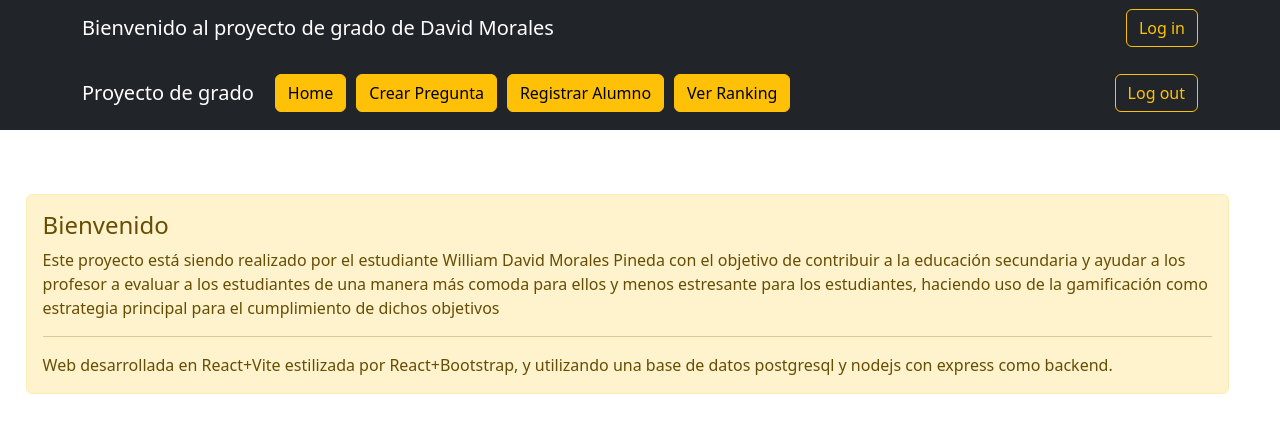
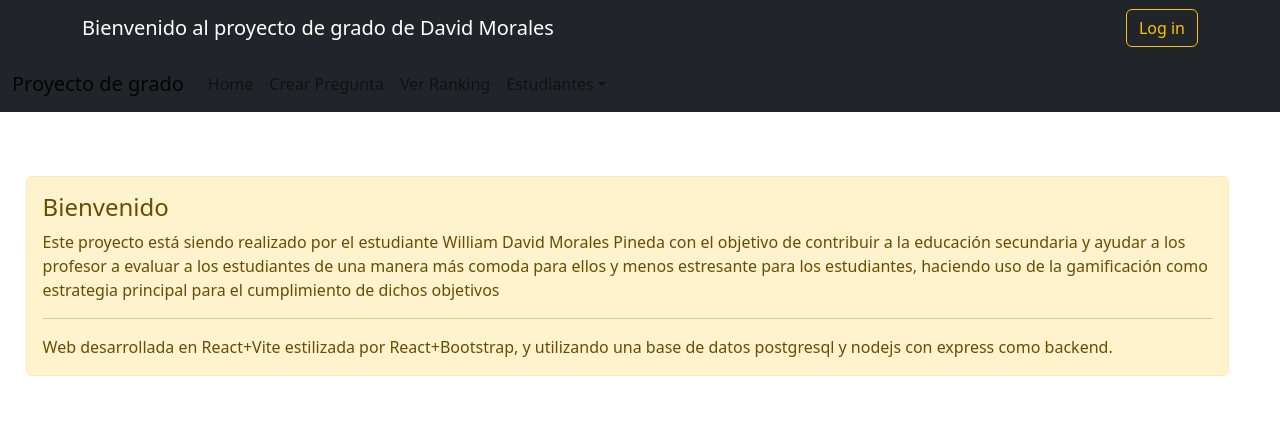
Before and after one commit to ZaliWow/Pa-graduarme, a React (Vite) app: page / in a window 1280 px wide. Shown: the top 432 px of the page. Built offline with nearby package versions, Linux system fonts and the light colour scheme.

Commit message:
Re estilizacion del Navbar home

```diff
--- a/src/components/Barra_opciones.jsx
+++ b/src/components/Barra_opciones.jsx
@@ -1,48 +1,53 @@
+import Button from 'react-bootstrap/Button';
 import Container from 'react-bootstrap/Container';
+import Form from 'react-bootstrap/Form';
 import Nav from 'react-bootstrap/Nav';
 import Navbar from 'react-bootstrap/Navbar';
-import { Button } from 'react-bootstrap';
+import NavDropdown from 'react-bootstrap/NavDropdown';
 import {Link , useNavigate } from "react-router-dom";
 
 export function Barra_opciones() {
   const navigate = useNavigate();
     return(
 
-        <Navbar bg="dark" variant="dark" >
-          <Container >
-            <Navbar.Brand >Proyecto de grado</Navbar.Brand>
-            <Nav  >
-              <Button
-              style={{marginLeft:5,marginRight:5, marginTop:10, marginBottom:10}}
-              variant='warning'
-              onClick={() => navigate("/home")}
-              >Home</Button>
-              <Button
-              style={{marginLeft:5,marginRight:5, marginTop:10, marginBottom:10}}
-              variant='warning'
-              onClick={() => navigate("/crear/pregunta")}
-              >Crear Pregunta</Button>
-              <Button
-              style={{marginLeft:5,marginRight:5, marginTop:10, marginBottom:10}}
-              variant='warning'
-              onClick={()=> navigate("/registro/alumnos")}
-              >Registrar Alumno</Button>
-              <Button
-              style={{marginLeft:5,marginRight:5, marginTop:10, marginBottom:10}}
-              variant='warning'
-              onClick={()=> navigate("/ver/ranking")}
-              >Ver Ranking</Button>
+           <Navbar bg="dark" expand="lg">
 
-            </Nav>
-            <Navbar.Collapse
-            className="justify-content-end">
-            <Button
-            variant="outline-warning"
-            onClick={()=> navigate("/")}
-            >Log out</Button>
-          </Navbar.Collapse>
+          <Container fluid>
+<Navbar.Brand>Proyecto de grado</Navbar.Brand>
+<Navbar.Toggle aria-controls="navbarScroll" />
+  <Navbar.Collapse>
+  <Nav
+            className="me-auto my-2 my-lg-0"
+            style={{ maxHeight: '100px' }}
+            navbarScroll
+          >
+    <Nav.Link onClick={() => navigate("/home")}>Home</Nav.Link>
+    <Nav.Link onClick={() => navigate("/crear/pregunta")}>Crear Pregunta</Nav.Link>
+    <Nav.Link onClick={() => navigate("/ver/ranking")}>Ver Ranking</Nav.Link>
+    <NavDropdown title="Estudiantes" >
+              <NavDropdown.Item onClick={() => navigate("/registro/alumnos")}>
+                Registrar Estudiante</NavDropdown.Item>
+              <NavDropdown.Item onClick={() => navigate("/revisar/alumnos")}>
+                Revisar Estudiante</NavDropdown.Item>
+                <NavDropdown.Divider />
+              <NavDropdown.Item onClick={() => navigate("/eliminar/alumnos")} >
+                Eliminar Estudiante</NavDropdown.Item>
+
+
+            </NavDropdown>
+
+
+
+
+
+  </Nav>
+
+  </Navbar.Collapse>
+
           </Container>
-        </Navbar>
+           </Navbar>
+
+
 
 
 
```
